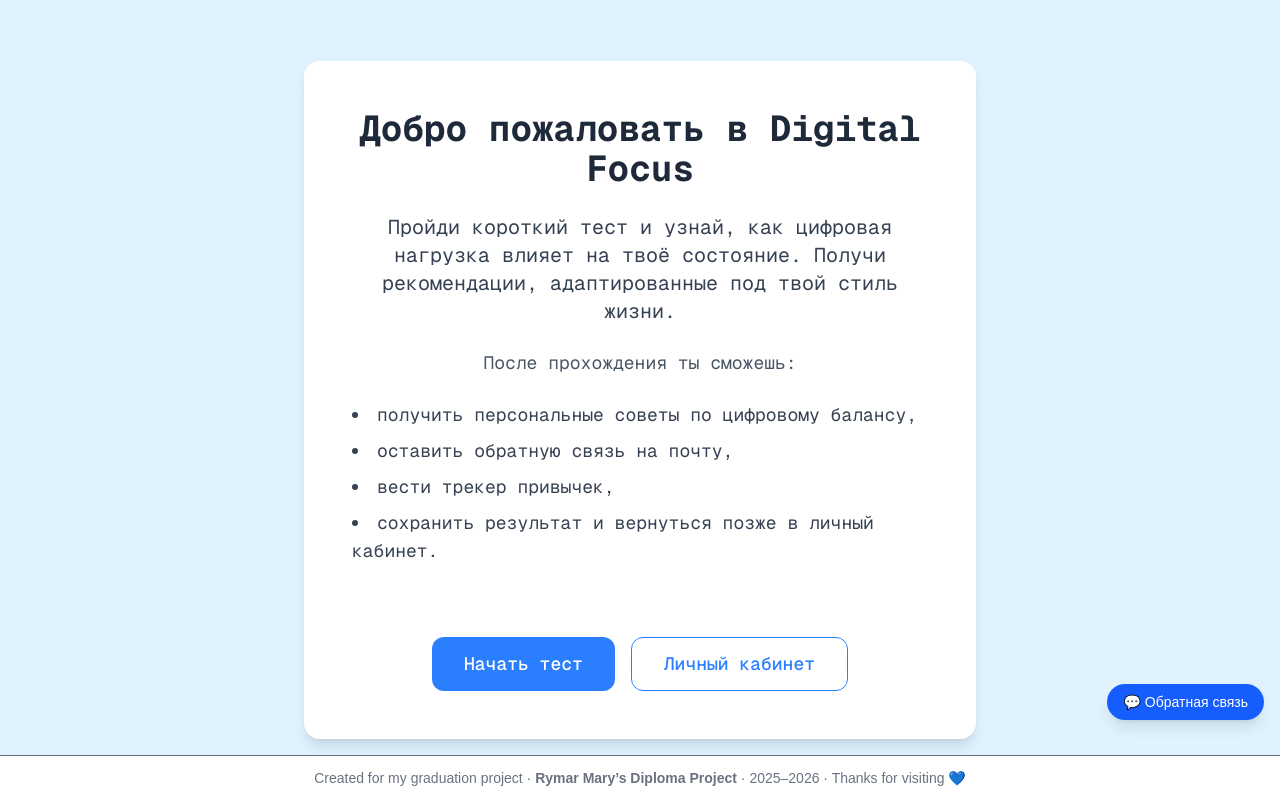
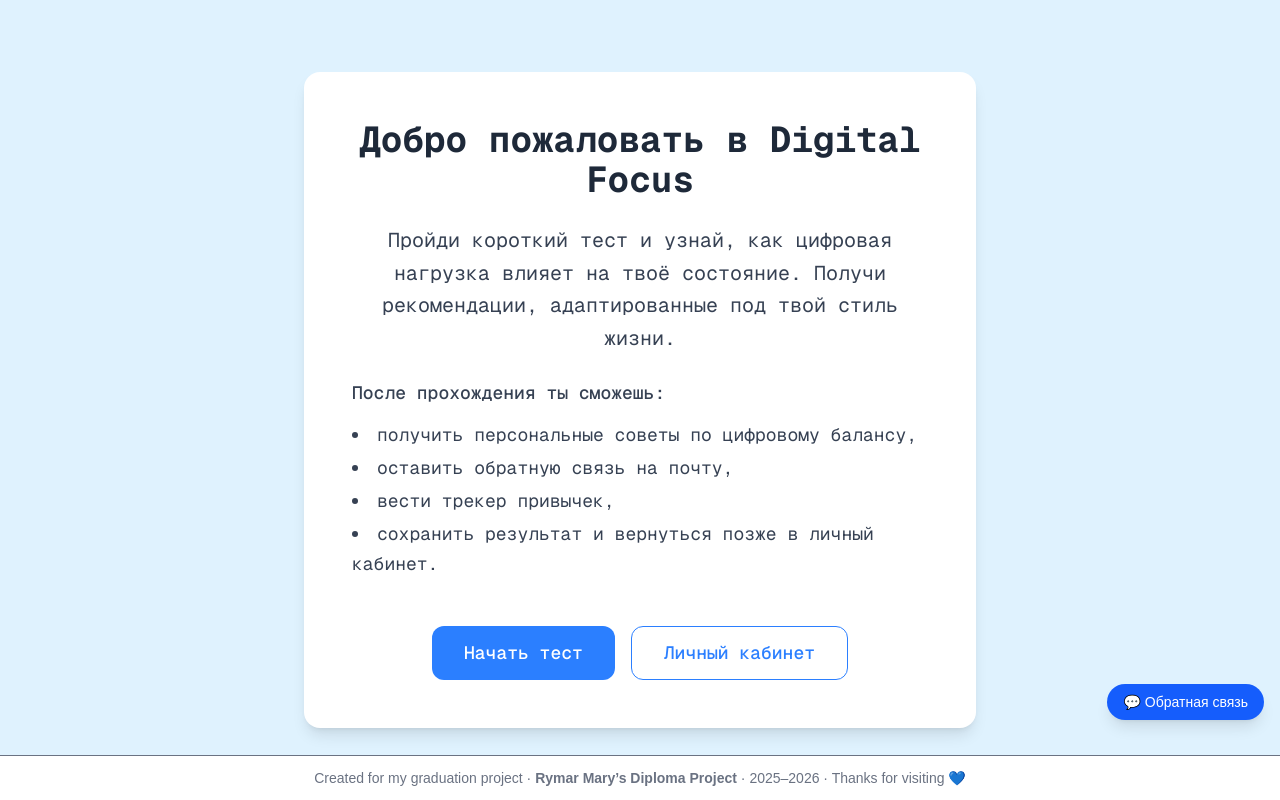
Before and after one commit to rymarmary/digital_focus, a Next.js app: page / in a window 1280 px wide. Built offline with nearby package versions, Linux system fonts and the light colour scheme.

Commit message:
fix tracking & index styles & gitignore

```diff
--- a/pages/index.tsx
+++ b/pages/index.tsx
@@ -23,23 +23,24 @@ export default function Home() {
           Добро пожаловать в Digital Focus
         </h1>
 
-        <p className="text-gray-700 text-lg sm:text-xl">
-          Пройди короткий тест и узнай, как цифровая нагрузка влияет на твоё
-          состояние. Получи рекомендации, адаптированные под твой стиль жизни.
+        <p className="text-gray-700 text-lg sm:text-xl leading-relaxed">
+          Пройди короткий тест и узнай, как цифровая нагрузка влияет на твоё состояние. Получи рекомендации, адаптированные под твой стиль жизни.
         </p>
 
-        <p className="text-gray-600 text-base sm:text-lg">
+        {/* Новый блок в стандартном шрифте */}
+        <div className="text-left text-gray-700 space-y-3 text-base sm:text-lg leading-relaxed">
+          <p className="font-medium text-center sm:text-left">
             После прохождения ты сможешь:
           </p>
-        <ul className="text-left text-gray-700 space-y-2 list-disc list-inside text-base sm:text-lg">
+          <ul className="list-disc list-inside space-y-1">
             <li>получить персональные советы по цифровому балансу,</li>
             <li>оставить обратную связь на почту,</li>
             <li>вести трекер привычек,</li>
             <li>сохранить результат и вернуться позже в личный кабинет.</li>
           </ul>
+        </div>
 
         <div className="flex flex-col sm:flex-row justify-center gap-4 pt-6">
-          <div className="flex flex-col sm:flex-row justify-center gap-4 mt-6">
           <button
             onClick={() => router.push('/quiz')}
             className="bg-blue-500 hover:bg-blue-600 text-white font-medium py-3 px-8 rounded-xl text-lg transition cursor-pointer"
@@ -55,6 +56,5 @@ export default function Home() {
         </div>
       </div>
     </div>
-    </div>
   );
 }
--- a/pages/tracker.tsx
+++ b/pages/tracker.tsx
@@ -46,24 +46,38 @@ export default function Tracker() {
     }
   };
 
-  const loadFromDB = async (userId: string) => {
-    const { data: habitsData } = await supabase
+  const loadFromDB = async (uid: string) => {
+    const { data: habitsData, error: habitsError } = await supabase
       .from('habits')
       .select('name')
-      .eq('user_id', userId);
+      .eq('user_id', uid);
 
-    if (habitsData && habitsData.length > 0) {
-      setHabits(habitsData.map((h) => h.name));
-    } else {
-      // Сохраняем дефолтные привычки в Supabase
-      await supabase.from('habits').insert(defaultHabits.map((h) => ({ name: h, user_id: userId })));
-      setHabits(defaultHabits);
+    if (habitsError) {
+      console.error('Ошибка загрузки привычек:', habitsError);
+      return;
     }
 
-    const { data: progressData } = await supabase
+    const habitNames = habitsData?.map((h) => h.name) || [];
+
+    // Удалим дубликаты
+    const uniqueHabits = [...new Set(habitNames)];
+
+    if (uniqueHabits.length === 0) {
+      await supabase.from('habits').insert(defaultHabits.map((h) => ({ name: h, user_id: uid })));
+      setHabits(defaultHabits);
+    } else {
+      setHabits(uniqueHabits);
+    }
+
+    const { data: progressData, error: progressError } = await supabase
       .from('progress')
       .select('habit, date, value')
-      .eq('user_id', userId);
+      .eq('user_id', uid);
+
+    if (progressError) {
+      console.error('Ошибка загрузки прогресса:', progressError);
+      return;
+    }
 
     const mapped: Record<string, Record<string, boolean>> = {};
     progressData?.forEach(({ habit, date, value }) => {
@@ -107,6 +121,9 @@ export default function Tracker() {
   const handleAddHabit = async () => {
     if (!newHabit.trim()) return;
     const trimmed = newHabit.trim();
+
+    // Предотвращаем дубли
+    if (habits.includes(trimmed)) return;
 
     setHabits((prev) => [...prev, trimmed]);
     setNewHabit('');
```
Also changed, not shown: 1 other file (tests, documents, lock files or other folders). Lines whose indentation alone changed are shown as unchanged.
